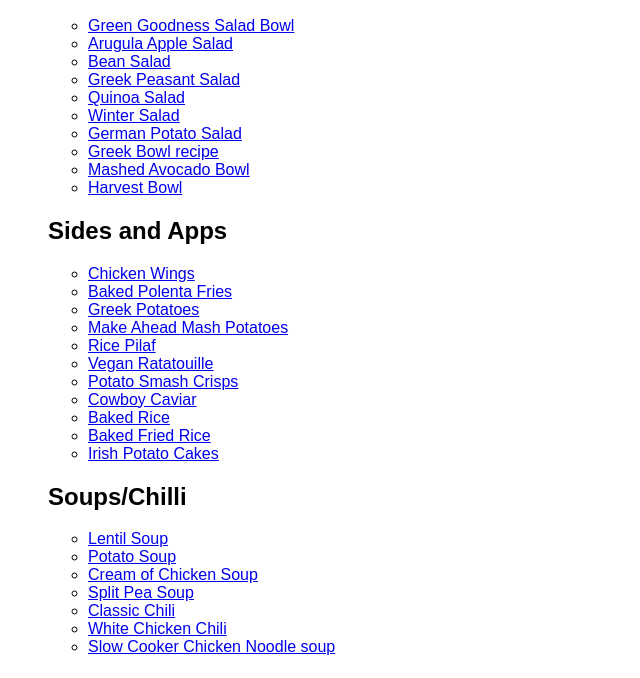
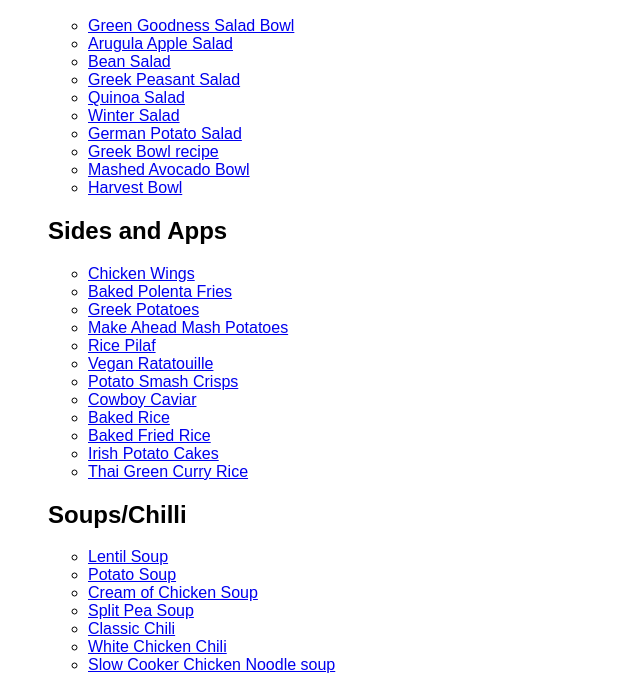
Before and after one commit to mrmclaughlin/Recipes, a plain HTML site: page index.html in a window 1280 px wide. Shown: the part 111-789 px from the top of the page, without its empty margins (0-640 px from the left). Drawn offline with Linux system fonts and the light colour scheme.

Commit message:
Update index.html

```diff
--- a/index.html
+++ b/index.html
@@ -46,6 +46,7 @@
         <li><a href="BakedRiceRecipe.html">Baked Rice</a></li>
         <li><a href="BakedFriedRice.html"> Baked Fried Rice</a></li>
         <li><a href="IrishPotatoCakes.html">Irish Potato Cakes</a></li>
+        <li><a href="ThaiGreenCurryRice.html">Thai Green Curry Rice</a></li>
     </ul>
   <h2>Soups/Chilli</h2>
     <ul>
```
